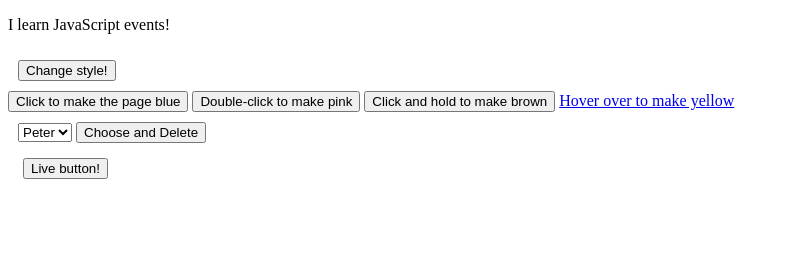
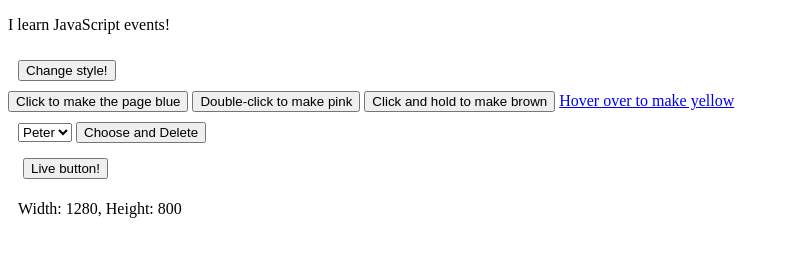
Before and after one commit to vkozub/JS_RetrainingForTA, a plain HTML site: page homework_7/index.html in a window 1280 px wide. Shown: the whole page, without its empty margins (0-789 px from the left). Drawn offline with Linux system fonts and the light colour scheme.

Commit message:
task 7_6 completed

```diff
--- a/homework_7/app.js
+++ b/homework_7/app.js
@@ -68,3 +68,12 @@ button5.addEventListener('mouseout', liveButton('Mouse is not on me!'));
 button5.addEventListener('mouseenter', liveButton('Mouse is on me!'));
 
 // ********************************** Task 6 ********************************
+
+const screen_size = document.getElementById('screen_size');
+function reportWindowSize() {
+     screen_size.innerHTML = `Width: ${window.innerWidth}, Height: ${window.innerHeight}`;
+}
+reportWindowSize();
+window.addEventListener('resize', reportWindowSize);
+
+// ********************************** Task 7 ********************************
--- a/homework_7/index.html
+++ b/homework_7/index.html
@@ -31,6 +31,8 @@
         <button id="button5" style="margin: 5px">Live button!</button>
     </div>
 
+    <div id="screen_size" style="margin: 10px"></div>
+
     <script src="app.js"></script>
 </body>
 </html>
```
